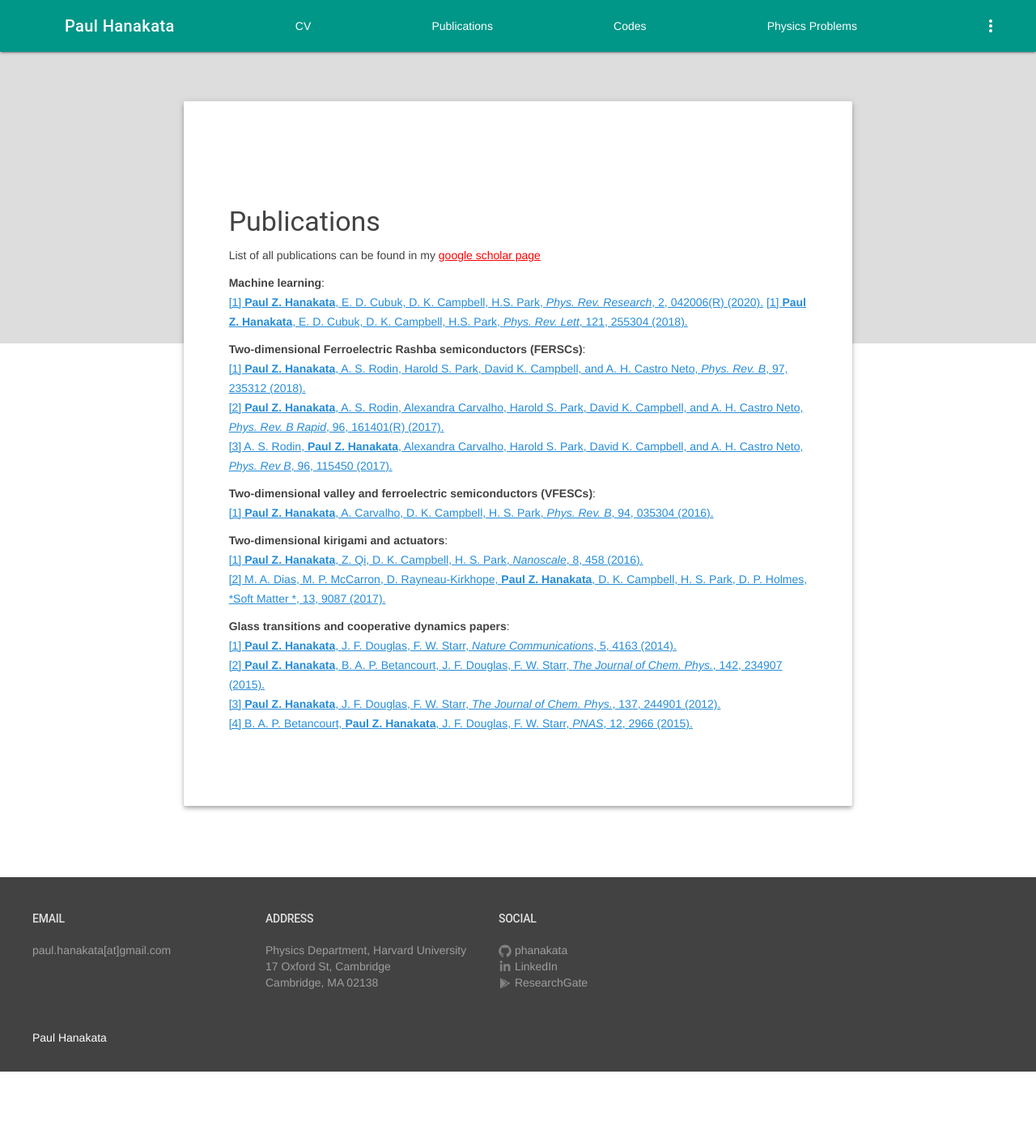
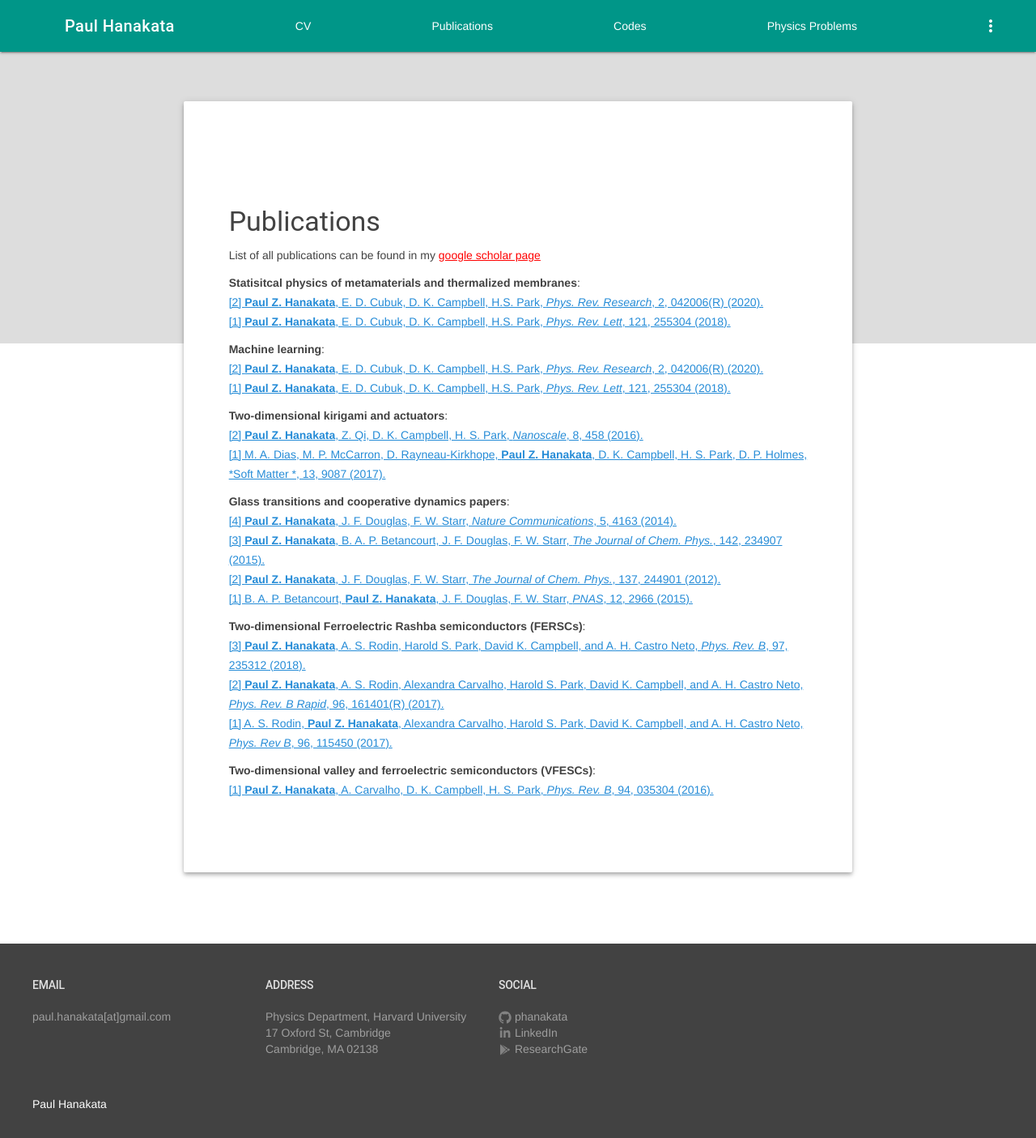
Before and after one commit to phanakata/phanakata.github.io, a Jekyll site: the page built from pages/Publications.md, in a window 1280 px wide. Shown: the whole page at 81% size. Built offline with Jekyll 4.4.1, drawn with Linux system fonts in a browser that asks for light colours; before the commit the page ends 1323 px from its top, so only the background shows below that.

Commit message:
Update Publications.md

```diff
--- a/pages/Publications.md
+++ b/pages/Publications.md
@@ -6,27 +6,31 @@ permalink: /Publications/
 
 List of all publications can be found in my <a href="https://scholar.google.com/citations?user=52QtSLYAAAAJ&hl=en" style="color:red"> google scholar page  </a>
 
-**Machine learning**:\\
-<a href="https://journals.aps.org/prresearch/abstract/10.1103/PhysRevResearch.2.042006" style="color:#268cd7">[1] **Paul Z. Hanakata**, E. D. Cubuk, D. K. Campbell, H.S. Park, *Phys. Rev. Research*, 2, 042006(R) (2020).</a>
+**Statisitcal physics of metamaterials and thermalized membranes**:\\
+<a href="https://journals.aps.org/prresearch/abstract/10.1103/PhysRevResearch.2.042006" style="color:#268cd7">[2] **Paul Z. Hanakata**, E. D. Cubuk, D. K. Campbell, H.S. Park, *Phys. Rev. Research*, 2, 042006(R) (2020).</a>\\
 <a href="https://journals.aps.org/prl/abstract/10.1103/PhysRevLett.121.255304" style="color:#268cd7">[1] **Paul Z. Hanakata**, E. D. Cubuk, D. K. Campbell, H.S. Park, *Phys. Rev. Lett*, 121, 255304  (2018).</a>
 
+**Machine learning**:\\
+<a href="https://journals.aps.org/prresearch/abstract/10.1103/PhysRevResearch.2.042006" style="color:#268cd7">[2] **Paul Z. Hanakata**, E. D. Cubuk, D. K. Campbell, H.S. Park, *Phys. Rev. Research*, 2, 042006(R) (2020).</a>\\
+<a href="https://journals.aps.org/prl/abstract/10.1103/PhysRevLett.121.255304" style="color:#268cd7">[1] **Paul Z. Hanakata**, E. D. Cubuk, D. K. Campbell, H.S. Park, *Phys. Rev. Lett*, 121, 255304  (2018).</a>
+
+**Two-dimensional kirigami and actuators**:\\
+<a href="http://pubs.rsc.org/-/content/articlehtml/2016/nr/c5nr06431g" style="color:#268cd7
+">[2] **Paul Z. Hanakata**, Z. Qi, D. K. Campbell, H. S. Park, *Nanoscale*, 8, 458 (2016).</a>\\
+<a href="http://pubs.rsc.org/-/content/articlelanding/2017/sm/c7sm01693j/unauth#!divAbstract" style="color:#268cd7
+">[1]  M. A. Dias, M. P. McCarron, D. Rayneau-Kirkhope, **Paul Z. Hanakata**, D. K. Campbell, H. S. Park, D. P. Holmes, *Soft Matter *, 13, 9087 (2017).</a>
+
+**Glass transitions and cooperative dynamics papers**:\\
+<a href="https://www.nature.com/articles/ncomms5163" style="color:#268cd7">[4] **Paul Z. Hanakata**, J. F. Douglas, F. W. Starr, *Nature Communications*, 5, 4163 (2014).</a>\\
+<a href="https://aip.scitation.org/doi/abs/10.1063/1.4922481" style="color:#268cd7">[3] **Paul Z. Hanakata**, B. A. P. Betancourt, J. F. Douglas, F. W. Starr, *The Journal of Chem. Phys.*, 142, 234907 (2015).</a>\\
+<a href="https://aip.scitation.org/doi/abs/10.1063/1.4772402" style="color:#268cd7">[2] **Paul Z. Hanakata**, J. F. Douglas, F. W. Starr, *The Journal of Chem. Phys.*, 137, 244901 (2012).</a>\\
+<a href="http://www.pnas.org/content/112/10/2966.short" style="color:#268cd7">[1] B. A. P. Betancourt, **Paul Z. Hanakata**, J. F. Douglas, F. W. Starr, *PNAS*, 12, 2966 (2015).</a>
+
 **Two-dimensional Ferroelectric Rashba semiconductors (FERSCs)**:\\
-<a href="https://journals.aps.org/prb/abstract/10.1103/PhysRevB.97.235312" style="color:#268cd7">[1] **Paul Z. Hanakata**, A. S. Rodin, Harold S. Park, David K. Campbell, and A. H. Castro Neto, *Phys. Rev. B*, 97, 235312  (2018).</a>\\
+<a href="https://journals.aps.org/prb/abstract/10.1103/PhysRevB.97.235312" style="color:#268cd7">[3] **Paul Z. Hanakata**, A. S. Rodin, Harold S. Park, David K. Campbell, and A. H. Castro Neto, *Phys. Rev. B*, 97, 235312  (2018).</a>\\
 <a href="https://journals.aps.org/prb/abstract/10.1103/PhysRevB.96.161401" style="color:#268cd7">[2] **Paul Z. Hanakata**, A. S. Rodin, Alexandra Carvalho, Harold S. Park, David K. Campbell, and A. H. Castro Neto, *Phys. Rev. B Rapid*, 96, 161401(R)  (2017).</a>\\
-<a href="https://journals.aps.org/prb/abstract/10.1103/PhysRevB.96.115450" style="color:#268cd7">[3] A. S. Rodin, **Paul Z. Hanakata**, Alexandra Carvalho, Harold S. Park, David K. Campbell, and A. H. Castro Neto, *Phys. Rev B*, 96, 115450  (2017).</a>
+<a href="https://journals.aps.org/prb/abstract/10.1103/PhysRevB.96.115450" style="color:#268cd7">[1] A. S. Rodin, **Paul Z. Hanakata**, Alexandra Carvalho, Harold S. Park, David K. Campbell, and A. H. Castro Neto, *Phys. Rev B*, 96, 115450  (2017).</a>
 
 **Two-dimensional valley and ferroelectric semiconductors (VFESCs)**:\\
 <a href="https://journals.aps.org/prb/abstract/10.1103/PhysRevB.94.035304" style="color:#268cd7
 ">[1] **Paul Z. Hanakata**, A. Carvalho, D. K. Campbell, H. S. Park, *Phys. Rev. B*, 94, 035304 (2016).</a>
-
-**Two-dimensional kirigami and actuators**:\\
-<a href="http://pubs.rsc.org/-/content/articlehtml/2016/nr/c5nr06431g" style="color:#268cd7
-">[1] **Paul Z. Hanakata**, Z. Qi, D. K. Campbell, H. S. Park, *Nanoscale*, 8, 458 (2016).</a>\\
-<a href="http://pubs.rsc.org/-/content/articlelanding/2017/sm/c7sm01693j/unauth#!divAbstract" style="color:#268cd7
-">[2]  M. A. Dias, M. P. McCarron, D. Rayneau-Kirkhope, **Paul Z. Hanakata**, D. K. Campbell, H. S. Park, D. P. Holmes, *Soft Matter *, 13, 9087 (2017).</a>
-
-**Glass transitions and cooperative dynamics papers**:\\
-<a href="https://www.nature.com/articles/ncomms5163" style="color:#268cd7">[1] **Paul Z. Hanakata**, J. F. Douglas, F. W. Starr, *Nature Communications*, 5, 4163 (2014).</a>\\
-<a href="https://aip.scitation.org/doi/abs/10.1063/1.4922481" style="color:#268cd7">[2] **Paul Z. Hanakata**, B. A. P. Betancourt, J. F. Douglas, F. W. Starr, *The Journal of Chem. Phys.*, 142, 234907 (2015).</a>\\
-<a href="https://aip.scitation.org/doi/abs/10.1063/1.4772402" style="color:#268cd7">[3] **Paul Z. Hanakata**, J. F. Douglas, F. W. Starr, *The Journal of Chem. Phys.*, 137, 244901 (2012).</a>\\
-<a href="http://www.pnas.org/content/112/10/2966.short" style="color:#268cd7">[4] B. A. P. Betancourt, **Paul Z. Hanakata**, J. F. Douglas, F. W. Starr, *PNAS*, 12, 2966 (2015).</a>
```
